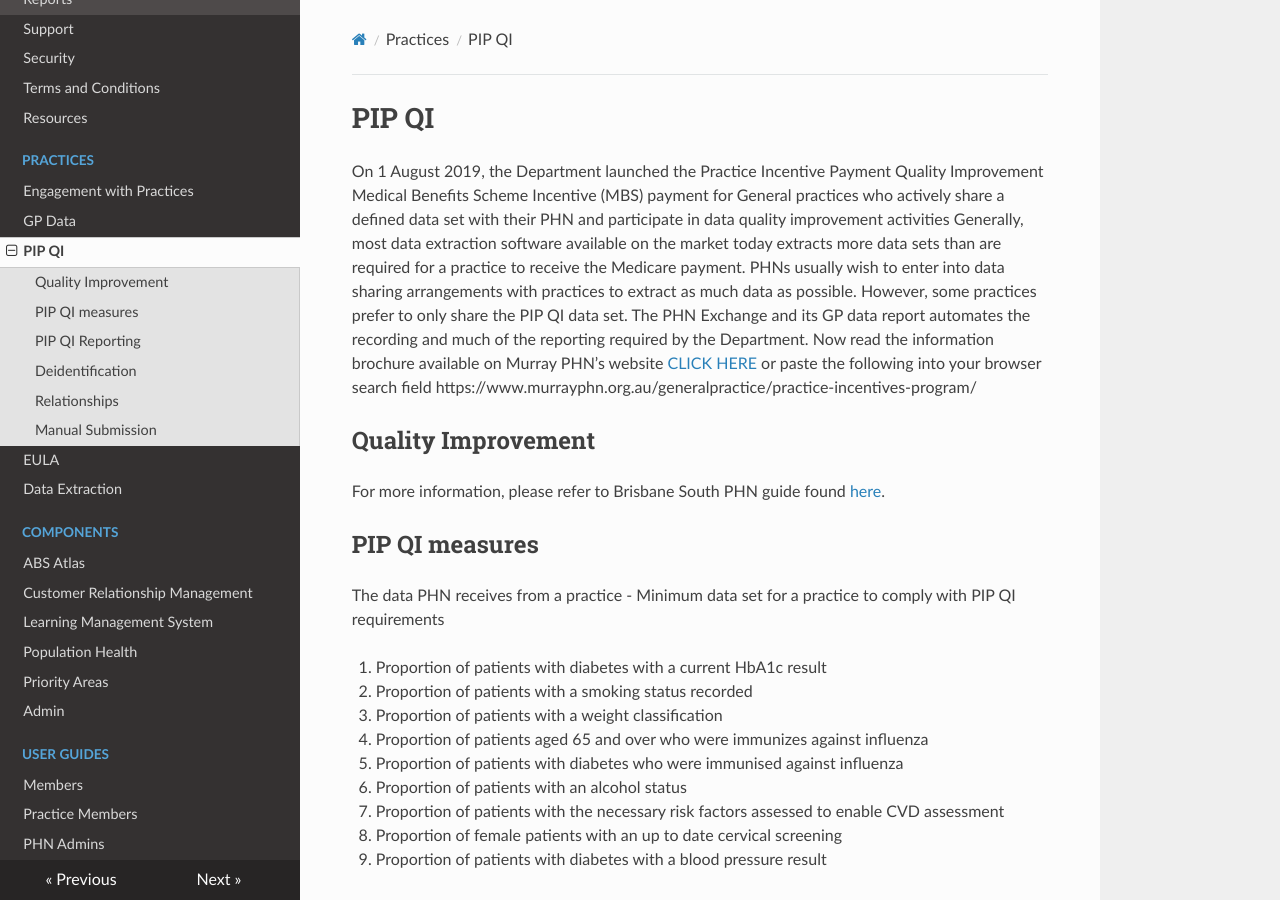
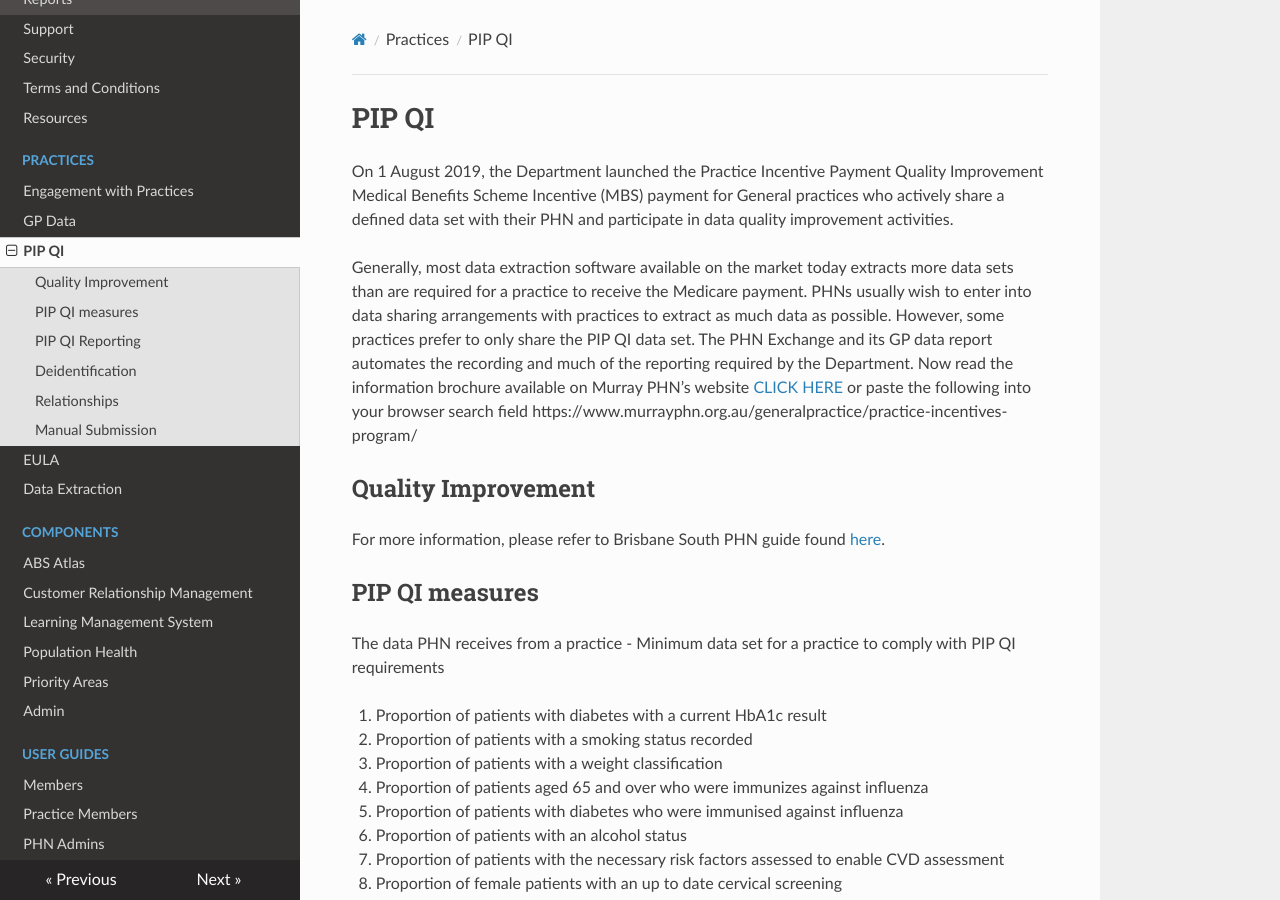
Before and after one commit to MurrayPHN/phn-exchange-docs, an MkDocs documentation site: the page built from docs/practices/pipqi.md, in a window 1280 px wide and 900 px high. Built offline with MkDocs 1.6.1, drawn with Linux system fonts in a browser that asks for light colours; nearby versions of some CDN libraries.

```diff
--- a/docs/practices/pipqi.md
+++ b/docs/practices/pipqi.md
@@ -1,6 +1,7 @@
 # PIP QI
 
-On 1 August 2019, the Department launched the Practice Incentive Payment Quality Improvement Medical Benefits Scheme Incentive (MBS) payment for General practices who actively share a defined data set with their PHN and participate in data quality improvement activities
+On 1 August 2019, the Department launched the Practice Incentive Payment Quality Improvement Medical Benefits Scheme Incentive (MBS) payment for General practices who actively share a defined data set with their PHN and participate in data quality improvement activities.
+
 Generally, most data extraction software available on the market today extracts more data sets than are required for a practice to receive the Medicare payment. PHNs usually wish to enter into data sharing arrangements with practices to extract as much data as possible. However, some practices prefer to only share the PIP QI data set.
 The PHN Exchange and its GP data report automates the recording and much of the reporting required by the Department.
 Now read the information brochure available on Murray PHN’s website [CLICK HERE](https://www.murrayphn.org.au/generalpractice/practice-incentives-program/) or paste the following into your browser search field https://www.murrayphn.org.au/generalpractice/practice-incentives-program/
```
